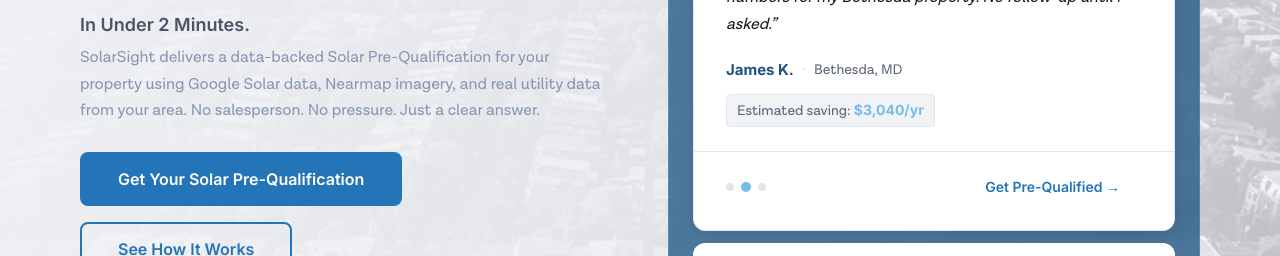
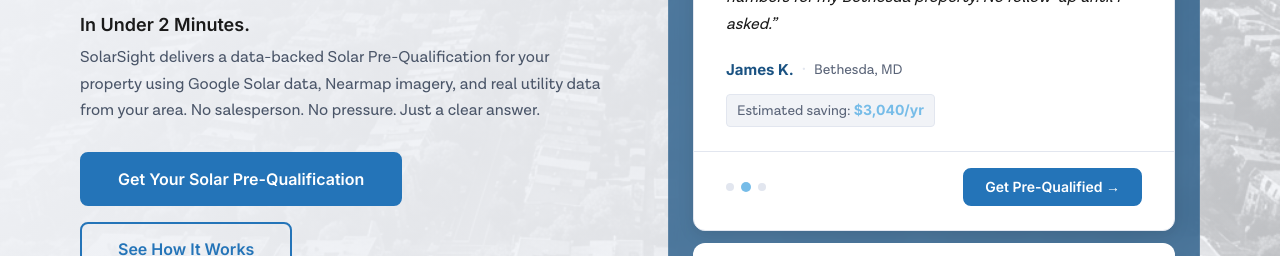
Before and after one commit to lau-revark/client_solarsight, a website built with Vite: page index.html in a window 1280 px wide. Shown: the part 339-595 px from the top of the page. Built offline with nearby package versions, Linux system fonts and the light colour scheme; a web font is replaced by a local one.

Commit message:
UI: Restore hero button background and improve text contrast

```diff
--- a/assets/css/home.css
+++ b/assets/css/home.css
@@ -134,7 +134,7 @@
 .hero__sub {
   font-size: 18px;
   font-weight: 600;
-  color: var(--slate-600);
+  color: var(--slate-800);
   margin-bottom: 8px;
   line-height: 1.4;
   animation: fadeUp 0.7s 0.3s both;
@@ -142,7 +142,7 @@
 
 .hero__sub2 {
   font-size: 16px;
-  color: var(--slate-400);
+  color: var(--slate-600);
   line-height: 1.65;
   max-width: 560px;
   margin-bottom: 0;
--- a/index.html
+++ b/index.html
@@ -438,7 +438,7 @@
                 <button class="hero-carousel__dot" data-slide="1" aria-label="Review 2" role="tab" aria-selected="false"></button>
                 <button class="hero-carousel__dot" data-slide="2" aria-label="Review 3" role="tab" aria-selected="false"></button>
               </div>
-              <a href="/dcpq.html" class="ss-btn ss-btn--primary-inv ss-btn--sm">Get Pre-Qualified &rarr;</a>
+              <a href="/dcpq.html" class="ss-btn ss-btn--primary ss-btn--sm">Get Pre-Qualified &rarr;</a>
             </div>
           </div><!-- /.hero-carousel -->
 
```
